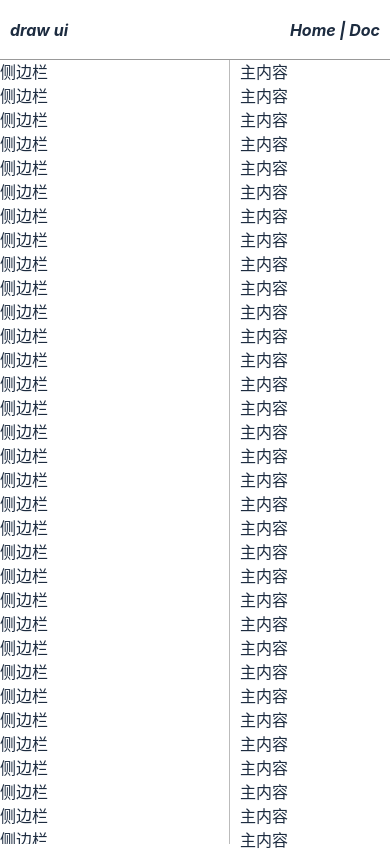
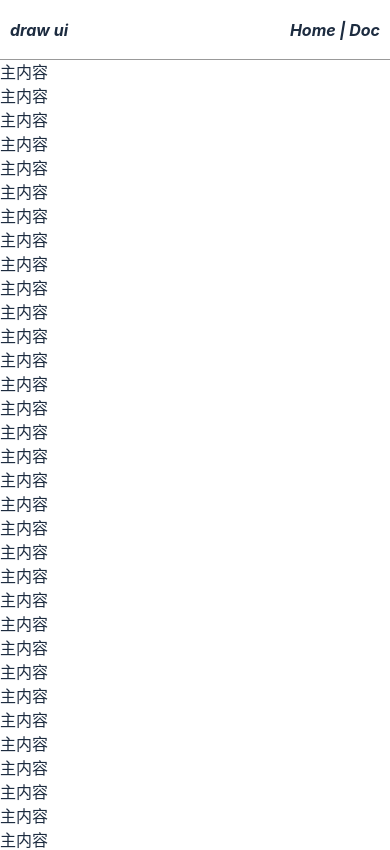
Before and after one commit to NathanYangcn/draw-ui, a Vue app: page /#/doc in a window 390 px wide. Shown: the top 850 px of the page. Built offline with nearby package versions, Linux system fonts and the light colour scheme.

Commit message:
新增 Doc.vue phone CSS

```diff
--- a/src/views/Doc.vue
+++ b/src/views/Doc.vue
@@ -25,6 +25,13 @@ export default {
 </script>
 
 <style lang='scss' scoped>
+// 定义 media
+@mixin phone {
+  @media (max-width: 500px) {
+    @content;
+  }
+}
+// 默认 PC
 .aside {
   position: fixed;
   top: 60px;
@@ -37,4 +44,13 @@ export default {
 .main {
   padding: 60px 0 0 240px;
 }
+// media phone
+@include phone {
+  .aside {
+    display: none;
+  }
+  .main {
+    padding-left: 0;
+  }
+}
 </style>
```
